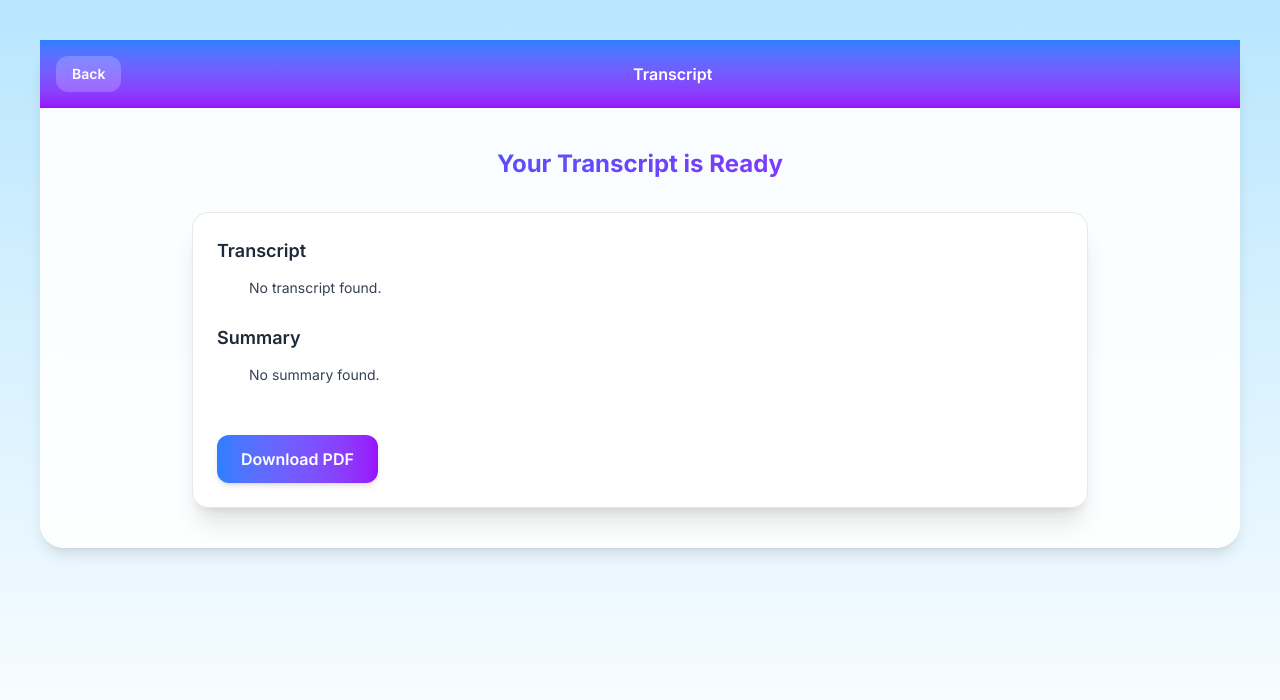
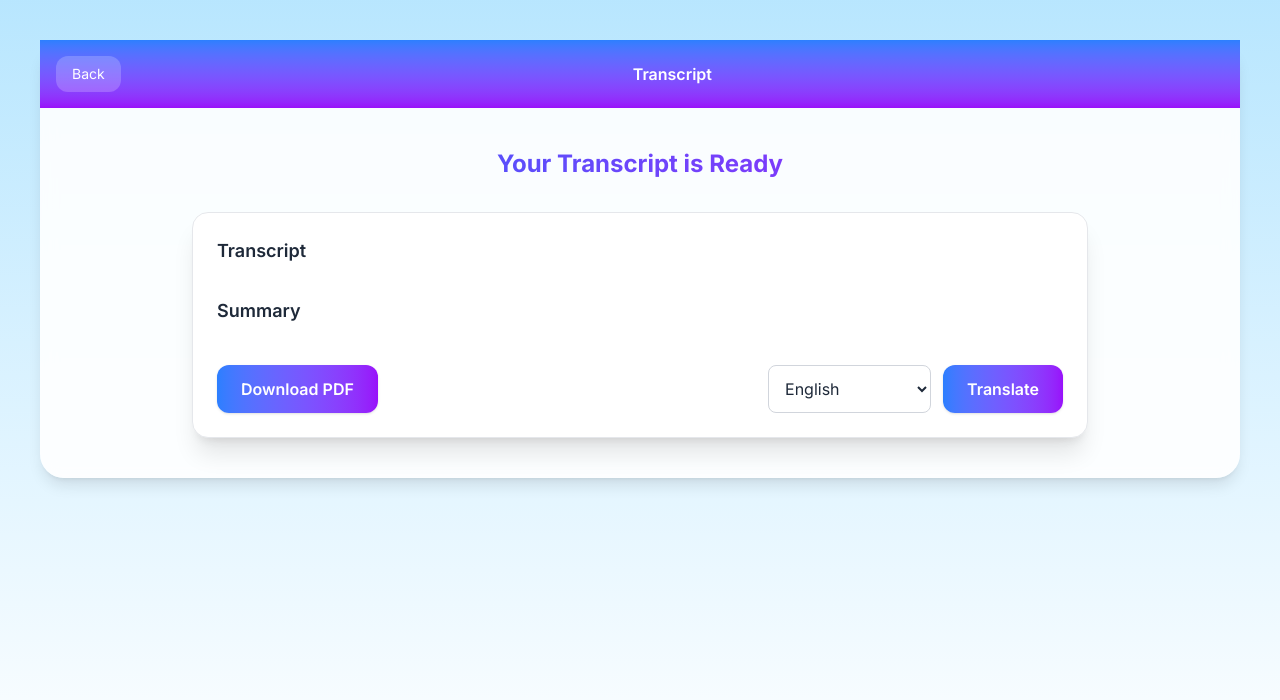
Before and after one commit to arzeee/QuickNote_FE, a Next.js app: page /transcript in a window 1280 px wide. Shown: the top 700 px of the page. Built offline with nearby package versions, Linux system fonts and the light colour scheme.

Commit message:
fixing saran dari pak dwi (ada di wa)

```diff
--- /dev/null
+++ b/app/lib/languages.ts
@@ -0,0 +1,102 @@
+export const LANGUAGES: Record<string, string> = {
+  en: "english",
+  zh: "chinese",
+  de: "german",
+  es: "spanish",
+  ru: "russian",
+  ko: "korean",
+  fr: "french",
+  ja: "japanese",
+  pt: "portuguese",
+  tr: "turkish",
+  pl: "polish",
+  ca: "catalan",
+  nl: "dutch",
+  ar: "arabic",
+  sv: "swedish",
+  it: "italian",
+  id: "indonesian",
+  hi: "hindi",
+  fi: "finnish",
+  vi: "vietnamese",
+  he: "hebrew",
+  uk: "ukrainian",
+  el: "greek",
+  ms: "malay",
+  cs: "czech",
+  ro: "romanian",
+  da: "danish",
+  hu: "hungarian",
+  ta: "tamil",
+  no: "norwegian",
+  th: "thai",
+  ur: "urdu",
+  hr: "croatian",
+  bg: "bulgarian",
+  lt: "lithuanian",
+  la: "latin",
+  mi: "maori",
+  ml: "malayalam",
+  cy: "welsh",
+  sk: "slovak",
+  te: "telugu",
+  fa: "persian",
+  lv: "latvian",
+  bn: "bengali",
+  sr: "serbian",
+  az: "azerbaijani",
+  sl: "slovenian",
+  kn: "kannada",
+  et: "estonian",
+  mk: "macedonian",
+  br: "breton",
+  eu: "basque",
+  is: "icelandic",
+  hy: "armenian",
+  ne: "nepali",
+  mn: "mongolian",
+  bs: "bosnian",
+  kk: "kazakh",
+  sq: "albanian",
+  sw: "swahili",
+  gl: "galician",
+  mr: "marathi",
+  pa: "punjabi",
+  si: "sinhala",
+  km: "khmer",
+  sn: "shona",
+  yo: "yoruba",
+  so: "somali",
+  af: "afrikaans",
+  oc: "occitan",
+  ka: "georgian",
+  be: "belarusian",
+  tg: "tajik",
+  sd: "sindhi",
+  gu: "gujarati",
+  am: "amharic",
+  yi: "yiddish",
+  lo: "lao",
+  uz: "uzbek",
+  fo: "faroese",
+  ht: "haitian creole",
+  ps: "pashto",
+  tk: "turkmen",
+  nn: "nynorsk",
+  mt: "maltese",
+  sa: "sanskrit",
+  lb: "luxembourgish",
+  my: "myanmar",
+  bo: "tibetan",
+  tl: "tagalog",
+  mg: "malagasy",
+  as: "assamese",
+  tt: "tatar",
+  haw: "hawaiian",
+  ln: "lingala",
+  ha: "hausa",
+  ba: "bashkir",
+  jw: "javanese",
+  su: "sundanese",
+  yue: "cantonese",
+};
--- a/app/transcript/page.tsx
+++ b/app/transcript/page.tsx
@@ -2,22 +2,24 @@
 
 import { useEffect, useState } from "react";
 import jsPDF from "jspdf";
+import { LANGUAGES } from "../lib/languages";
+
 
 export default function TranscriptPage() {
   const [transcript, setTranscript] = useState("");
   const [summary, setSummary] = useState("");
+  const [translatedSummary, setTranslatedSummary] = useState("");
+
+  const [selectedLang, setSelectedLang] = useState("english");
+  const [loadingTranslate, setLoadingTranslate] = useState(false);
 
   useEffect(() => {
-    setTranscript(localStorage.getItem("transcript") || "No transcript found.");
-    setSummary(localStorage.getItem("summary") || "No summary found.");
+    setTranscript(localStorage.getItem("transcript") || "");
+    setSummary(localStorage.getItem("summary") || "");
   }, []);
 
   const handleDownloadPDF = () => {
-    const doc = new jsPDF({
-      orientation: "p",
-      unit: "mm",
-      format: "a4",
-    });
+    const doc = new jsPDF({ orientation: "p", unit: "mm", format: "a4" });
 
     const margin = 15;
     let y = margin;
@@ -30,9 +32,10 @@
     doc.text("Transcript:", margin, y);
     y += 8;
 
+    const transcriptLines = doc.splitTextToSize(transcript, 180);
     doc.setFontSize(11);
-    const transcriptLines = doc.splitTextToSize(transcript, 180);
     doc.text(transcriptLines, margin, y);
+
     y += transcriptLines.length * 6 + 10;
 
     doc.setFontSize(14);
@@ -43,21 +46,31 @@
     doc.setFontSize(11);
     doc.text(summaryLines, margin, y);
 
+    if (translatedSummary) {
+      y += summaryLines.length * 6 + 10;
+      doc.setFontSize(14);
+      doc.text("Translated Summary:", margin, y);
+      y += 8;
+
+      const translatedLines = doc.splitTextToSize(translatedSummary, 180);
+      doc.setFontSize(11);
+      doc.text(translatedLines, margin, y);
+    }
+
     doc.save("transcript.pdf");
   };
 
-  // 🔹 Fungsi bantu untuk otomatis bagi teks panjang jadi paragraf
   const splitIntoParagraphs = (text: string): string[] => {
-    // Jika teks pendek, langsung satu paragraf
+    if (!text) return [];
     if (text.length < 600) return [text.trim()];
 
-    const sentences = text.split(/(?<=[.?!])\s+/); // pisah berdasarkan titik/koma
+    const sentences = text.split(/(?<=[.?!])\s+/);
     const paragraphs: string[] = [];
     let current = "";
 
     for (const s of sentences) {
       current += s + " ";
-      if (current.length > 1000) { // batas panjang tiap paragraf
+      if (current.length > 1000) {
         paragraphs.push(current.trim());
         current = "";
       }
@@ -68,59 +81,123 @@
   };
 
   const renderParagraphs = (text: string) =>
-    splitIntoParagraphs(text).map((para, i) => (
-      <p
-        key={i}
-        className="text-sm text-gray-700 mb-4 leading-relaxed text-justify indent-8"
-      >
-        {para}
+    splitIntoParagraphs(text).map((p, i) => (
+      <p key={i} className="text-sm text-gray-700 mb-4 leading-relaxed text-justify indent-8">
+        {p}
       </p>
     ));
+
+  const handleTranslate = async () => {
+    setLoadingTranslate(true);
+
+    const formData = new FormData();
+    formData.append("summary", summary);
+    formData.append("target_language", selectedLang);
+
+    const res = await fetch(
+      "https://tzzzzzzzzzzzzzzzzzz-quicknote-be.hf.space/resummarize",
+      {
+        method: "POST",
+        body: formData,
+      }
+    );
+
+    const data = await res.json();
+    setTranslatedSummary(data.summary);
+
+    setLoadingTranslate(false);
+  };
 
   return (
     <div className="bg-gradient-to-b from-sky-200 to-white min-h-screen w-screen overflow-y-auto p-10">
       <div className="min-h-full bg-white/90 backdrop-blur-sm shadow-lg rounded-3xl overflow-visible">
         <div className="flex flex-col min-h-full">
+
           {/* Navbar */}
           <div className="bg-gradient-to-b from-blue-500 to-purple-600 p-4 flex flex-row items-center justify-between">
-            <div className="bg-white/20 rounded-xl flex items-center justify-center text-white hover:bg-white/30 transition">
-              <a href="/quicknote/upload" className="text-sm font-semibold mx-2 p-2">
+            <a
+              href="/quicknote/upload"
+              className="bg-white/20 rounded-xl text-white px-4 py-2 text-sm hover:bg-white/30 transition"
+            >
               Back
             </a>
-            </div>
+
             <h2 className="text-white font-semibold">Transcript</h2>
-            <div></div>
+
+            <div />
           </div>
 
-          {/* Transcript Result */}
+          {/* Main Content */}
           <div className="flex-1 p-10 flex items-center justify-center">
             <div className="w-full max-w-4xl">
-              <div className="text-center mb-8">
-                <h1 className="text-2xl font-bold bg-gradient-to-r from-blue-600 to-purple-600 bg-clip-text text-transparent mb-4">
+
+              <h1 className="text-2xl text-center font-bold bg-gradient-to-r from-blue-600 to-purple-600 bg-clip-text text-transparent mb-8">
                 Your Transcript is Ready
               </h1>
-              </div>
 
               <div className="bg-white rounded-2xl shadow-xl border border-gray-200 p-6">
-                <h3 className="text-lg font-semibold text-gray-800 mb-3">
-                  Transcript
-                </h3>
+
+                {/* TRANSCRIPT */}
+                <h3 className="text-lg font-semibold text-gray-800 mb-3">Transcript</h3>
                 {renderParagraphs(transcript)}
 
-                <h3 className="text-lg font-semibold text-gray-800 mt-6 mb-3">
-                  Summary
-                </h3>
+                {/* SUMMARY TITLE */}
+                <h3 className="text-lg font-semibold text-gray-800 mt-8 mb-3">Summary</h3>
                 {renderParagraphs(summary)}
 
+                {/* TRANSLATED SUMMARY */}
+                {translatedSummary && (
+                  <div className="mt-10">
+                    <h3 className="text-lg font-semibold text-gray-800 mb-3">
+                      Translated Summary ({selectedLang})
+                    </h3>
+                    {renderParagraphs(translatedSummary)}
+                  </div>
+                )}
+
+                {/* BUTTON BAR */}
+                <div className="flex justify-between items-center mt-10">
+
+                  {/* LEFT: Download PDF */}
                   <button
                     onClick={handleDownloadPDF}
-                  className="mt-8 px-6 py-3 bg-gradient-to-r from-blue-500 to-purple-600 text-white font-semibold rounded-xl hover:from-blue-600 hover:to-purple-700 transition shadow-md hover:shadow-lg"
+                    className="px-6 py-3 bg-gradient-to-r from-blue-500 to-purple-600 text-white font-semibold rounded-xl shadow"
                   >
                     Download PDF
                   </button>
+
+                  {/* RIGHT: Dropdown + Translate */}
+                  <div className="flex gap-3 items-center">
+                    <select
+  className="w-full p-3 border border-gray-300 text-gray-800 rounded-lg focus:ring-2 focus:ring-indigo-500"
+  value={selectedLang}
+  onChange={(e) => setSelectedLang(e.target.value)}
+>
+  {Object.entries(LANGUAGES)
+    .sort((a, b) => a[1].localeCompare(b[1]))
+    .map(([code, name]) => (
+      <option key={code} value={name}>
+        {name.charAt(0).toUpperCase() + name.slice(1)}
+      </option>
+    ))}
+</select>
+
+
+                    <button
+                      onClick={handleTranslate}
+                      className="px-6 py-3 bg-gradient-to-r from-blue-500 to-purple-600 text-white font-semibold rounded-xl shadow"
+                    >
+                      {loadingTranslate ? "Translating..." : "Translate"}
+                    </button>
+                  </div>
+
+                </div>
+
+              </div>
+
             </div>
           </div>
-          </div>
+
         </div>
       </div>
     </div>
```
Also changed, not shown: app/started/page.tsx (+27 -67 lines), app/upload/page.tsx (+41 -128 lines), 1 other file (tests, documents, lock files or other folders). Lines whose indentation alone changed are shown as unchanged.
